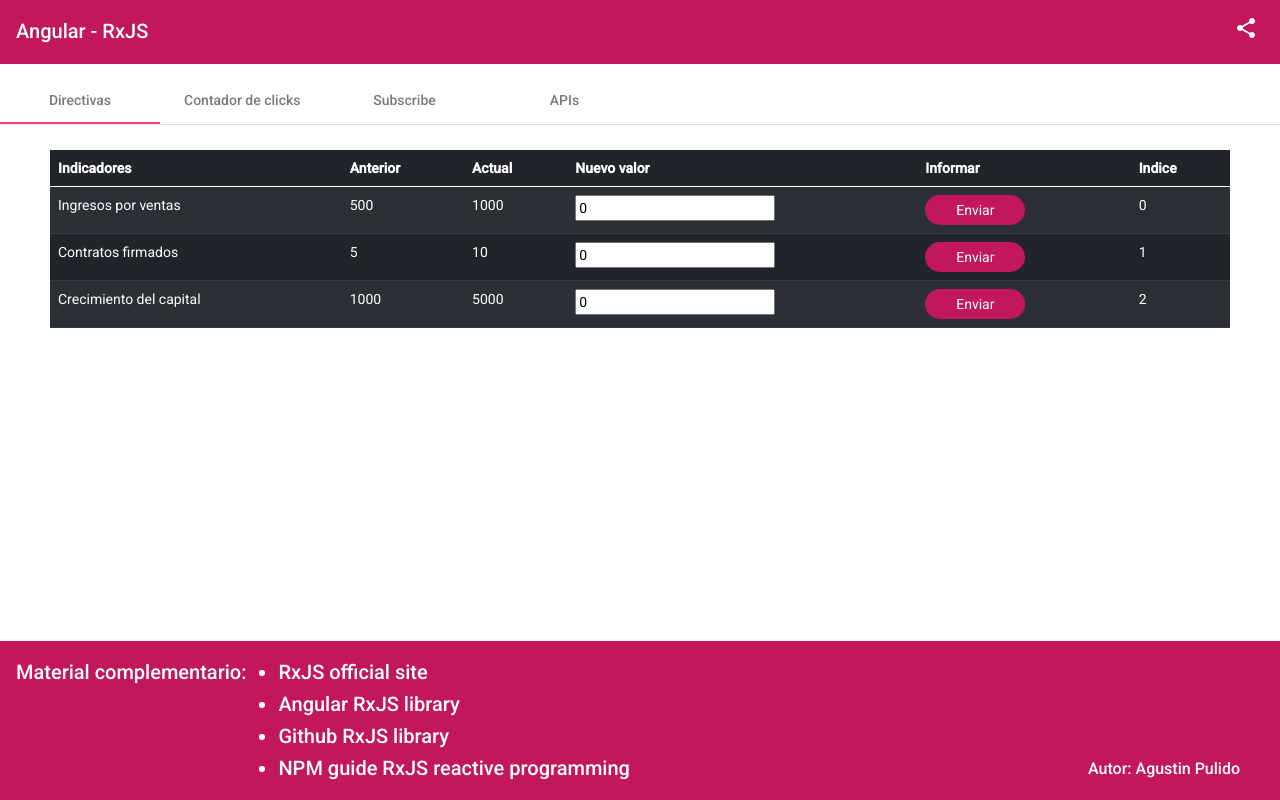
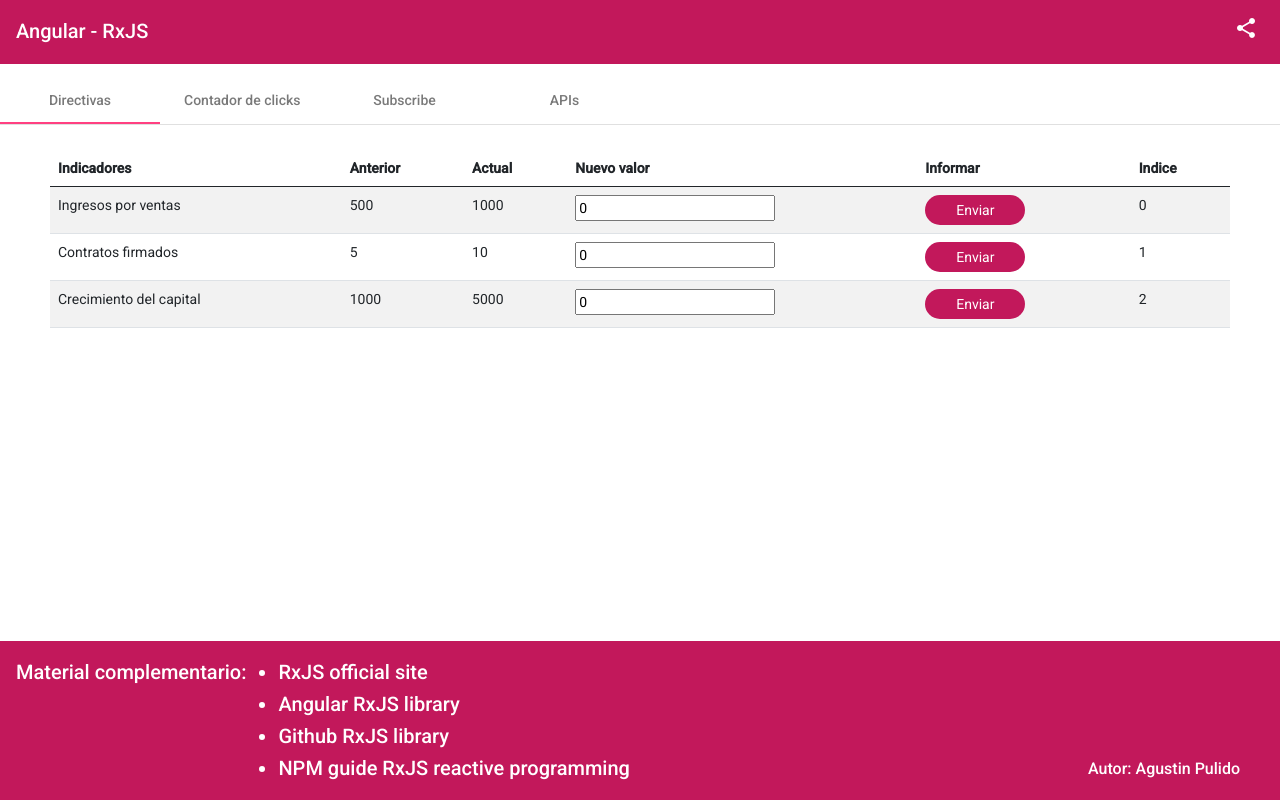
Before and after one commit to AgustinPulido/RxJS-App, an Angular app: page / in a window 1280 px wide. Built offline with nearby package versions, Linux system fonts and the light colour scheme.

Commit message:
Dark theme removed

```diff
--- a/src/app/apicall/apicall.component.html
+++ b/src/app/apicall/apicall.component.html
@@ -1,6 +1,6 @@
 <div style="margin-top: 25px; margin-left: 50px; margin-right: 50px;">
     <button *ngIf='repositories.length == 0' (click)='apiCall()' class='button btn btn-primary'>Iniciar</button>
-    <table *ngIf='repositories.length > 0' class="table table-hover table-striped table-dark">
+    <table *ngIf='repositories.length > 0' class="table table-hover table-striped">
         <thead>
             <tr>
                 <th>Fecha</th>
--- a/src/app/directivas/directivas.component.html
+++ b/src/app/directivas/directivas.component.html
@@ -1,5 +1,5 @@
 <div style="margin-top: 25px; margin-left: 50px; margin-right: 50px;">
-    <table *ngIf='indicators' class="table table-hover table-striped table-dark">
+    <table *ngIf='indicators' class="table table-hover table-striped">
         <thead>
             <tr>
                 <th>Indicadores</th>
```
